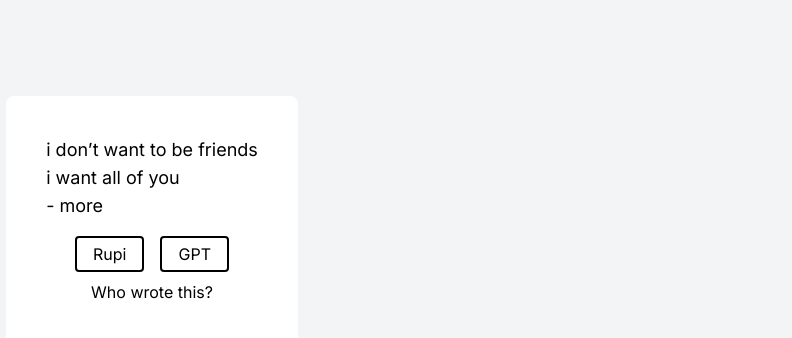
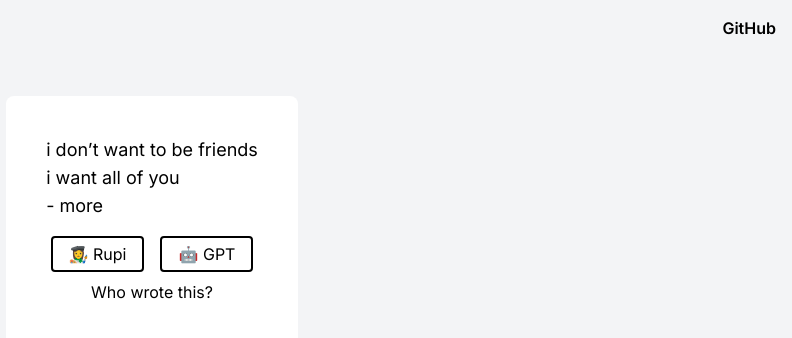
Before and after one commit to ParthGandhi/kupi-raur, a Next.js app: page / in a window 1280 px wide. Shown: the top 338 px of the page, without its empty margins (488-1280 px from the left). Built offline with nearby package versions, Linux system fonts and the light colour scheme.

Commit message:
add emoji in buttons

```diff
--- a/app/page.tsx
+++ b/app/page.tsx
@@ -3,6 +3,7 @@
 import _, { isUndefined } from "lodash";
 import { Dispatch, SetStateAction, useEffect, useState } from "react";
 
+// TODO(PG): move this to a static file
 const poems = [
   {
     isGPT: true,
@@ -212,22 +213,22 @@ const IsPoemGPT = ({
   setIsCorrectAnswer: Dispatch<SetStateAction<boolean | undefined>>;
 }) => {
   return (
-    <div className="flex flex-col items-center justify-center">
+    <div className="flex flex-col items-center">
       <p className="mb-4 text-lg whitespace-pre">{poem.text.toLowerCase()}</p>
       <div className="flex space-x-4">
         <button
           disabled={!isUndefined(isCorrectAnswer)}
           onClick={() => setIsCorrectAnswer(poem.isGPT === false)}
-          className="px-4 py-1  rounded w-full border-black border-2"
+          className="px-4 py-1  rounded border-black border-2"
         >
-          Rupi
+          👩‍🎨 Rupi
         </button>
         <button
           disabled={!isUndefined(isCorrectAnswer)}
           onClick={() => setIsCorrectAnswer(poem.isGPT === true)}
-          className="px-4 py-1  rounded w-full border-black border-2"
+          className="px-4 py-1  rounded border-black border-2"
         >
-          GPT
+          🤖 GPT
         </button>
       </div>
     </div>
@@ -253,7 +254,7 @@ export default function Home() {
   return (
     <main className="flex min-h-screen flex-col items-center justify-between p-24 bg-gray-100 text-black">
       <div className="bg-white p-10 rounded-lg">
-        <div className="relative flex place-items-center ">
+        <div className="relative flex place-items-center">
           {randomPoem && (
             <IsPoemGPT
               poem={randomPoem}
@@ -302,6 +303,11 @@ export default function Home() {
           )}
         </div>
       </div>
+      <div className="absolute top-4 right-4 font-semibold">
+        <a href="https://github.com/ParthGandhi/kupi-raur" target="_blank" rel="noopener noreferrer">
+          GitHub
+        </a>
+      </div>
     </main>
   );
 }
```
